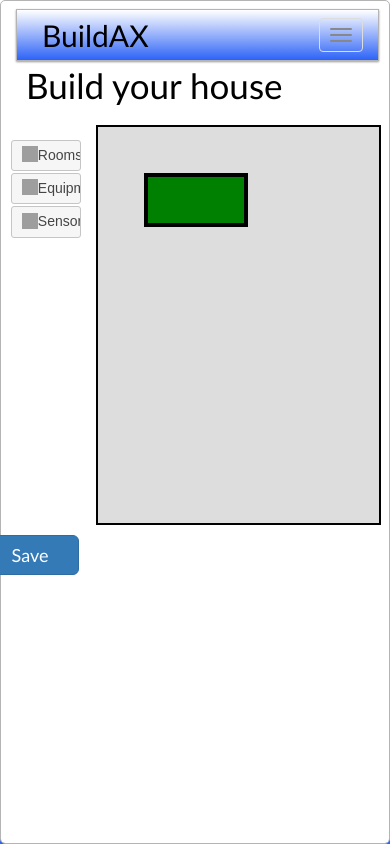
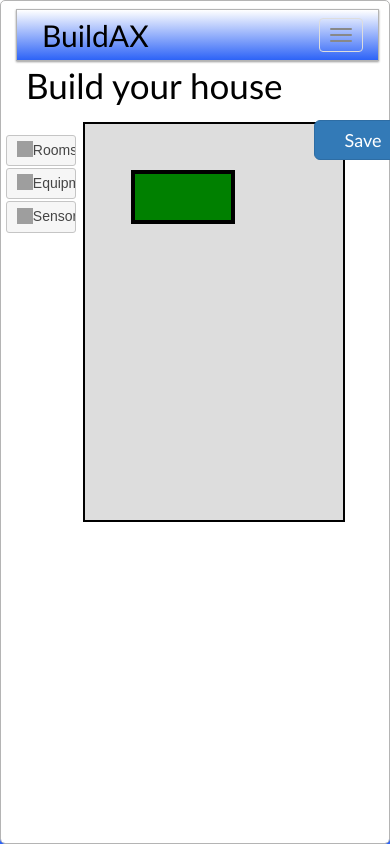
Before and after one commit to Williams94/DIY-Home-Monitoring-System, a PHP site: template views/build.twig in a window 390 px wide; the page is wider, and only the part inside the window is pictured. Run offline with PHP 8.4, Linux system fonts and the light colour scheme; the template is opened without the code that fills it, so the values that code supplies are empty; style sheets or scripts are compiled from the project's sources; some libraries are stand-ins or nearby versions; grey boxes are pictures that could not be loaded.

Commit message:
Changeed more css for resposive size

```diff
--- a/less/styles.less
+++ b/less/styles.less
@@ -239,7 +239,7 @@ h1 {
     width: auto;
   }
 
-  div.col-xs-9 {
+  div.col-xs-8 {
     padding: 0;
     margin: 2px;
   }
@@ -254,18 +254,17 @@ h1 {
 @media (max-width: 767px) {
   div.col-xs-3 {
     padding: 5px;
-    margin: 5px;
+    margin: 0;
     width: 80px;
   }
 
-  div.col-xs-9 {
-    padding: 5px;
-    margin: 0;
-
+  div.col-xs-8 {
+    padding: 0;
+    margin: 2px;
   }
 
   div.col-xs-1 {
-    padding-left: 0;
+    margin-left:-28px;
   }
 
   #ui-accordion-accordion-panel-1{
--- a/views/canvas.twig
+++ b/views/canvas.twig
@@ -37,7 +37,7 @@
             </div>
         </div>
     </div>
-    <div class="col-xs-9 col-md-9">
+    <div class="col-xs-8 col-md-9">
         <div id="container"></div>
     </div>
 
```
